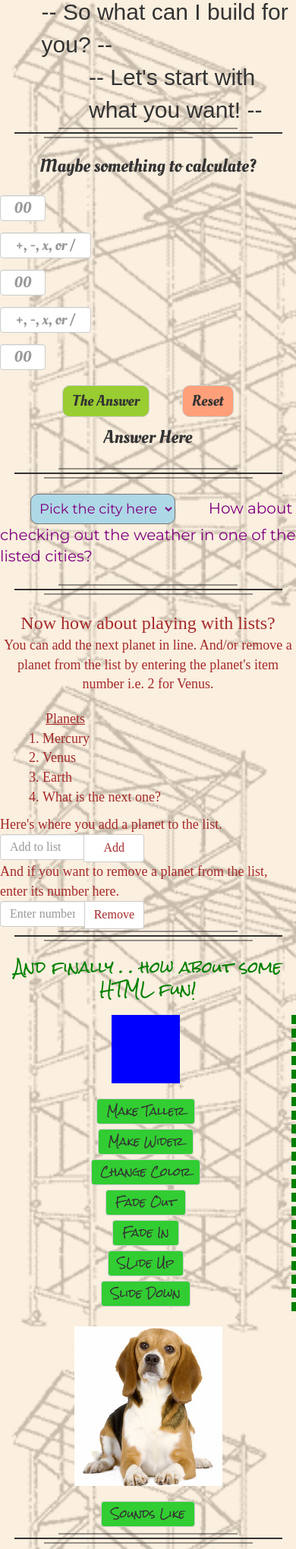
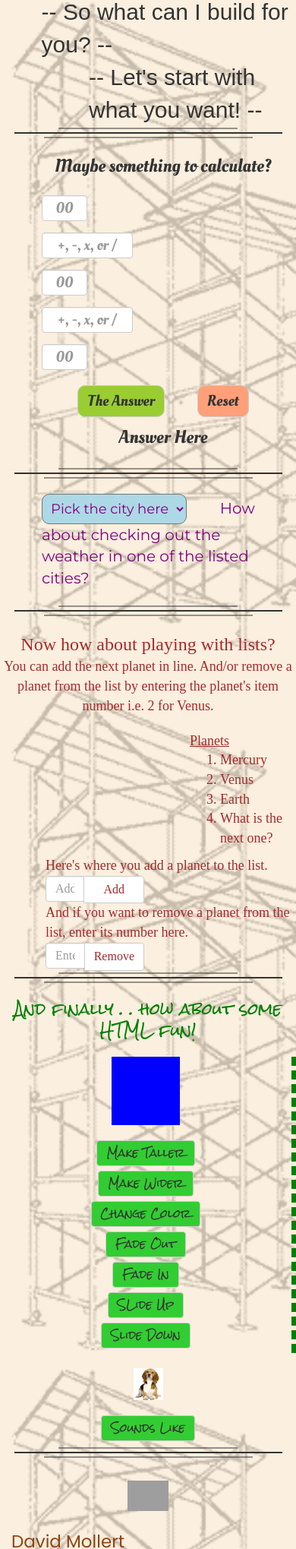
Before and after one commit to Mollert/Sampler, a PHP site: page /index.html in a window 390 px wide. Shown: the part 15-2054 px from the top of the page at 76% size. Run offline with PHP 8.4, Linux system fonts and the light colour scheme; some libraries are stand-ins or nearby versions; some web fonts are replaced; grey boxes are pictures that could not be loaded.

Commit message:
made responsive

```diff
--- a/assets/css/sampler-style.css
+++ b/assets/css/sampler-style.css
@@ -204,11 +204,22 @@ body {
 	margin-bottom: 6px;
 	background-color: #32CD32;
 }
+
+#sound-image {
+	height: 40%;
+    width: 40%;
+}
+
 /* Contact section starts */
 .contact-pic {
 	margin-top: 10px;
 	margin-bottom: 20px;
 	text-align: center;
+}
+
+#my-image {
+	height: 60%;
+    width: 60%;
 }
 
 .contact-info {
@@ -224,3 +235,49 @@ body {
 	background-color: #CD853F;
 	margin-top: 60px;
 }
+
+@media only screen and (max-width: 980px) {
+}
+
+@media only screen and (max-width: 786px) {
+	.row-weather {
+		margin-left: 40px;
+	}
+	.weather-pulldown {
+		margin-left: 0px;
+	}
+	.list-title,
+	.planet-list {
+		margin-left: 250px;
+	}
+	.list-user,
+	.input-group {
+		margin-left: 60px;
+	}
+	#sound-image {
+		height: 20%;
+    	width: 20%;
+	}
+	#my-image {
+		height: 30%;
+    	width: 30%;
+	}
+	#to-resume {
+		margin-top: 20px;
+		margin-bottom: 20px;
+	}
+}
+
+@media only screen and (max-width: 640px) {
+	.row-math {
+		margin-left: 40px;
+	}
+	#sound-image {
+		height: 10%;
+    	width: 10%;
+	}
+	#my-image {
+		height: 15%;
+    	width: 15%;
+	}
+}
--- a/index.html
+++ b/index.html
@@ -39,7 +39,7 @@
 		</div>
 	</div>
 <!-- Math segment starts  -->
-	<div class="row">
+	<div class="row-math">
 		<div class="math-intro">
 			<div>Maybe something to calculate?</div>
 		</div>
@@ -74,7 +74,7 @@
 		</div>
 	</div>
 <!-- Weather segment starts  -->
-	<div class="row">
+	<div class="row-weather">
 		<div class="weather">
 			<select class="weather-pulldown">
   				<option>Pick the city here</option>
@@ -187,7 +187,7 @@
 				</div>
 			</div>
 			<div class="col-md-4">
-     			<img src="./assets/image/dog.png" alt="An image matching the sound" id="sound-image" style="width:50%; height: 50%;">
+     			<img src="./assets/image/dog.png" alt="An image matching the sound" id="sound-image">
 				<audio src="./assets/audio/dog.mp3" id="sound" type="audio/mpeg"></audio>
 				<div class="change-sound">
 					<button class="btn btn-default center-block" id="make-sound" type="submit">Sounds Like</button>
@@ -206,7 +206,7 @@
 	<div class="row">
 		<div class="col-md-3">
 			<div class="contact-pic">
-				<img src="./assets/image/mollert-pick.png" alt="My picture goes here" id="my-image" style="width:60%; height: 60%;">
+				<img src="./assets/image/mollert-pick.png" alt="My picture goes here" id="my-image">
 			</div>
 		</div>
 		<div class="col-md-6">
```
